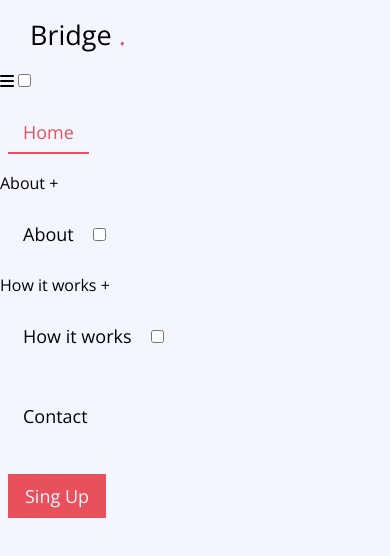
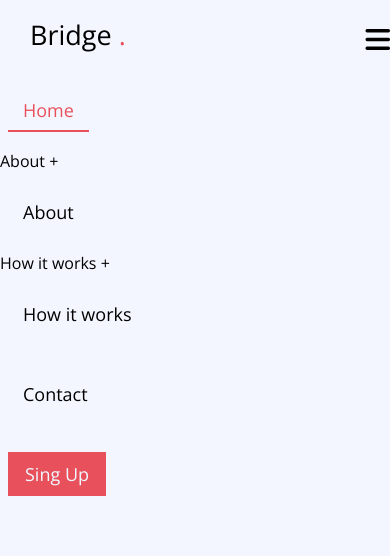
Before and after one commit to munisaazim/navbar_number_two_fourth_variation, a plain HTML site: page index.html in a window 390 px wide. Drawn offline with nearby package versions, Linux system fonts and the light colour scheme.

Commit message:
Added new feature

```diff
--- a/index.html
+++ b/index.html
@@ -10,8 +10,8 @@
 <body>
     <nav>
     <div class="logo"><p>Bridge <span class="dot">.</span></p></div>
-    <label for="btn"><span class="fa fa-bars"></span></label>
-    <input type="checkbox" name="" id="">
+    <label for="btn" class="icon"><span class="fa fa-bars"></span></label>
+    <input type="checkbox" name="" id="btn">
     <ul>
         <li><a href="#" class="home">Home</a></li>
         <label for="btn-1">About +</label>
--- a/style/style.css
+++ b/style/style.css
@@ -9,6 +9,11 @@
 /*Ordinary menu*/
 nav ul{
     list-style: none;
+}
+nav:after{
+    content:'';
+    clear:both;
+    display: table;
 }
 nav ul ul{
     list-style: none;
@@ -87,22 +92,25 @@ nav ul ul ul li{
 i{
     font-size: small;
 }
-.logo{
+input{
+    display: none;
+}
+.icon{
     display: none;
 }
 @media(max-width:629px){
-    nav .logo{
+    nav .logo {
         width:100%;
         display: block;
         padding-left: 30px;
+        float: none;
     }
     nav ul li{
        margin-right: 0;
     }
 @media (max-width:590px) {
-
     nav ul {
-        float: none;
+        float: left;
     }
     nav ul li, nav ul ul li {
         width: 100%;
@@ -115,5 +123,13 @@ i{
         opacity: 1;
         display: none;
     }
+    .icon{
+        color: black;
+        font-size: 28px;
+        cursor: pointer;
+        display: block;
+        float: right;
+        margin-top: -50px;
+    }
 }
 }
```
